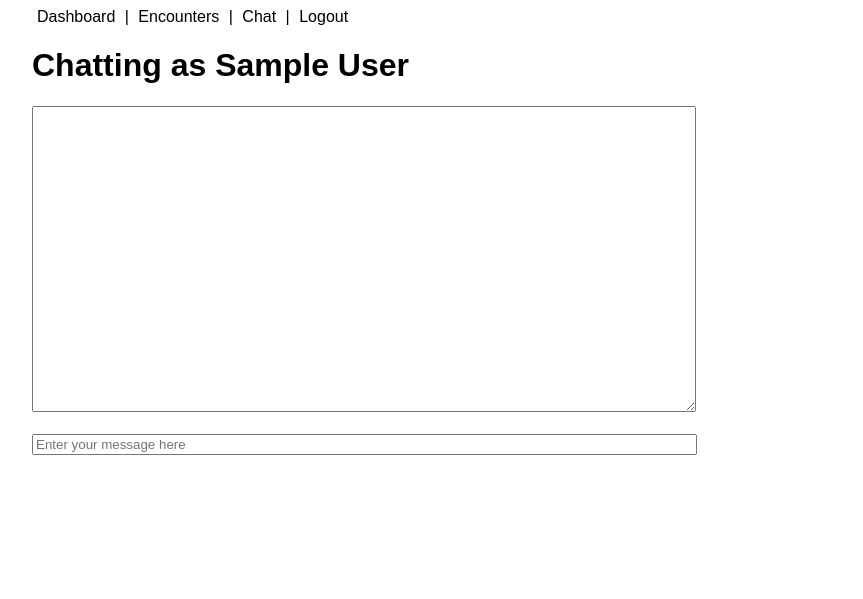
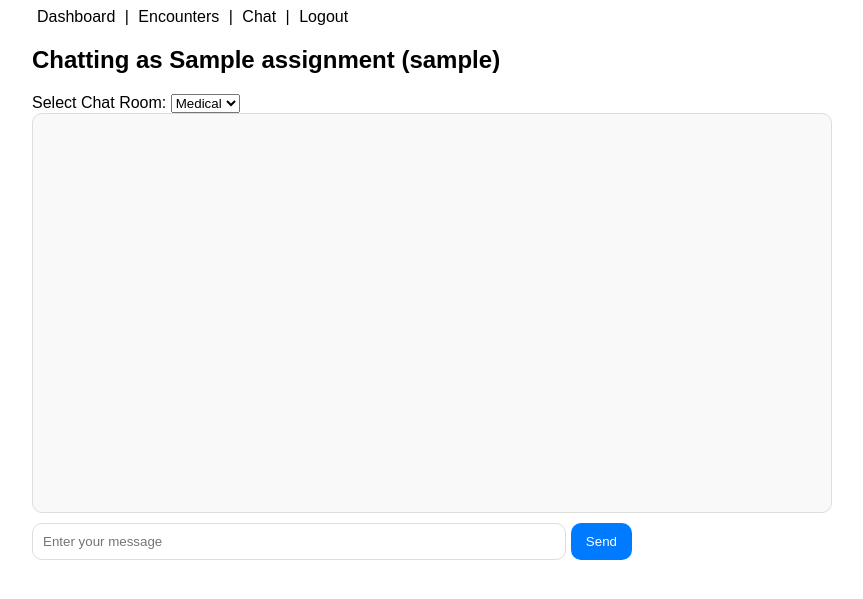
Before and after one commit to porcej/med-tracker, a Flask app: template templates/chat.html in a window 1280 px wide. Shown: the top 599 px of the page, without its empty margins (183-1046 px from the left). Run offline with Flask 3, Linux system fonts and the light colour scheme; the visitor is signed in with stand-in values (Sample User, id 1); the template is opened without the code that fills it: most values are stand-ins (such as "Sample title", 1, 10 or a date in 2020); parts of the project's set-up code (start-up, migrations or seed data) failed here and were passed over.

Commit message:
Updated chat functionality

```diff
--- a/app.py
+++ b/app.py
@@ -26,6 +26,7 @@ from flask import Flask, render_template, request, redirect, url_for, flash, jso
 from flask_login import current_user, LoginManager, login_user, logout_user, login_required, UserMixin
 from urllib.parse import urlsplit
 from werkzeug.utils import secure_filename
+from datetime import datetime
 from flask_jwt_extended import JWTManager
 from flask_socketio import SocketIO, emit, join_room, leave_room
 
@@ -44,7 +45,7 @@ login_manager.login_view  = 'auth_bp.login'
 login_manager.init_app(app)
 
 socketio = SocketIO()
-socketio.init_app(app)
+socketio.init_app(app, cors_allowed_origins="*")
 
 # Setup some user stuff here
 class User(UserMixin):
@@ -289,11 +290,9 @@ def lookup():
 def chat():
     """Chat room. The user's name and room must be stored in
     the session."""
-    name = current_user.name
-    room = 'chat'
-    # if name == '' or room == '':
-    #     return redirect(url_for('.index'))
-    return render_template('chat.html', name=name, room=room, is_admin=current_user.is_admin, active_page='chat')
+    assignment = current_user.name
+    username = current_user.get_person()
+    return render_template('chat.html', assignment=assignment, username=username, is_admin=current_user.is_admin, active_page='chat')
 
 
 
@@ -475,31 +474,61 @@ def send_sio_msg(msg_type, msg, room=None):
 # *====================================================================*
 #         SocketIO Chat
 # *====================================================================*
-@socketio.on('joined', namespace='/chat')
-def joined(message):
-    """Sent by clients when they enter a room.
-    A status message is broadcast to all people in the room."""
-    room = 'chat'
-    join_room(room)
-    emit('status', {'msg': current_user.name + ' has entered the room.'}, room=room)
+# @socketio.on('joined', namespace='/chat')
+# def joined(message):
+#     """Sent by clients when they enter a room.
+#     A status message is broadcast to all people in the room."""
+#     room = 'chat'
+#     join_room(room)
+#     emit('status', {'msg': current_user.name + ' has entered the room.'}, room=room)
 
 
-@socketio.on('text', namespace='/chat')
-def text(message):
-    """Sent by a client when the user entered a new message.
-    The message is sent to all people in the room."""
-    room = 'chat'
-    emit('message', {'msg': current_user.name + ':' + message['msg']}, room=room)
+# @socketio.on('text', namespace='/chat')
+# def text(message):
+#     """Sent by a client when the user entered a new message.
+#     The message is sent to all people in the room."""
+#     room = 'chat'
+#     emit('message', {'msg': current_user.name + ':' + message['msg']}, room=room)
 
 
-@socketio.on('left', namespace='/chat')
-def left(message):
-    """Sent by clients when they leave a room.
-    A status message is broadcast to all people in the room."""
-    room = 'chat'
-    leave_room(room)
-    emit('status', {'msg': current_user.name + ' has left the room.'}, room=room)
+# @socketio.on('left', namespace='/chat')
+# def left(message):
+#     """Sent by clients when they leave a room.
+#     A status message is broadcast to all people in the room."""
+#     room = 'chat'
+#     leave_room(room)
+#     emit('status', {'msg': current_user.name + ' has left the room.'}, room=room)
 
+@socketio.on('join', namespace='/chat')
+def handle_join(data):
+    room = data['room']
+    join_room(room)
+    previous_messages = db.get_chat_messages(room)
+    emit('previous_messages', previous_messages, room=request.sid)
+
+@socketio.on('send_message', namespace='/chat')
+def handle_send_message(data):
+    room = data['room']
+    assignment = current_user.name
+    username = current_user.get_person()
+    content = data['message']
+    created_at = datetime.now().strftime('%Y-%m-%d %H:%M:%S')
+
+
+    db.add_chat_message(room=room, assignment=assignment, username=username, content=content, created_at=created_at)
+    message = {
+        "assignment": assignment,
+        "username": username,
+        "content": content,
+        "created_at": created_at
+    }
+
+    emit('receive_message', message, room=room)
+
+# @socketio.on('disconnect', namespace='/chat')
+# def handle_disconnect(data):
+#     room = data['room']
+#     leave_room(room)
 
 
 
--- a/static/css/chat.css
+++ b/static/css/chat.css
@@ -1,11 +1,11 @@
-body {
+/*body {
     font-family: Arial, sans-serif;
     display: flex;
     flex-direction: column;
     align-items: center;
-}
+}*/
 #chat-box {
-    width: 80%;
+    width: 100%;
     max-width: 800px;
     height: 400px;
     overflow-y: scroll;
--- /dev/null
+++ b/static/js/chat.js
@@ -0,0 +1,67 @@
+// var socket = io();
+var socket = io.connect('//' + document.domain + ':' + location.port + '/chat');
+
+var currentRoom = localStorage.getItem('currentRoom') || 'Medical';
+
+socket.on('connect', function() {
+    joinRoom(currentRoom);
+});
+
+socket.on('previous_messages', function(messages) {
+    let chatBox = document.getElementById('chat-box');
+    chatBox.innerHTML = '';
+    messages.forEach(function(message) {
+        addMessageToChatBox(message, message.assignment === assignment ? 'right' : 'left');
+    });
+});
+
+socket.on('receive_message', function(data) {
+    addMessageToChatBox(data, data.assignment === assignment ? 'right' : 'left');
+});
+
+document.getElementById('message-form').onsubmit = function(e) {
+    e.preventDefault();
+    let message = document.getElementById('message').value;
+    if (message) {
+        socket.emit('send_message', {message: message, room: currentRoom});
+        document.getElementById('message').value = '';
+    }
+};
+
+document.getElementById('room-select').onchange = function() {
+    let newRoom = this.value;
+    if (newRoom !== currentRoom) {
+        leaveRoom(currentRoom);
+        currentRoom = newRoom;
+        localStorage.setItem('currentRoom', currentRoom); // Update room in localStorage
+        joinRoom(currentRoom);
+    }
+};
+
+function joinRoom(room) {
+    socket.emit('join', {room: room});
+}
+
+function leaveRoom(room) {
+    socket.emit('leave', {room: room});
+}
+
+function addMessageToChatBox(data, alignment) {
+    let chatBox = document.getElementById('chat-box');
+    let messageDiv = document.createElement('div');
+    messageDiv.classList.add('message', alignment);
+
+    // Format the timestamp to show only hours and minutes
+    let timestamp = new Date(data.created_at);
+    let hours = timestamp.getHours().toString().padStart(2, '0');
+    let minutes = timestamp.getMinutes().toString().padStart(2, '0');
+    let formattedTime = `${hours}:${minutes}`;
+
+    let bubble = document.createElement('div');
+    bubble.classList.add('bubble', alignment === 'right' ? 'right' : 'left');
+    bubble.innerHTML = `<strong>${data.assignment}</strong> (${data.username})<span class="timestamp">  @  ${formattedTime}</span><br>${data.content}`;
+
+    messageDiv.appendChild(bubble);
+    chatBox.appendChild(messageDiv);
+    chatBox.scrollTop = chatBox.scrollHeight;
+}
--- a/templates/chat.html
+++ b/templates/chat.html
@@ -4,50 +4,39 @@
     <title>Chat | Med Tracking</title>
     <meta name="viewport" content="width=device-width, initial-scale=1">
     <link href="{{ url_for('static', filename='css/style.css') }}" rel="stylesheet" type="text/css">
+    <link href="{{ url_for('static', filename='css/chat.css') }}" rel="stylesheet" type="text/css">
     <script src="{{ url_for('static', filename='vend/jquery/jquery-3.7.1.min.js') }}"></script>
     <script src="{{ url_for('static', filename='vend/socket.io/4.4.1/socket.io.min.js')}}"></script>
-            <script type="text/javascript" charset="utf-8">
-            var socket;
-            $(document).ready(function(){
-                socket = io.connect('//' + document.domain + ':' + location.port + '/chat');
-                socket.on('connect', function() {
-                    socket.emit('joined', {});
-                });
-                socket.on('status', function(data) {
-                    $('#chat').val($('#chat').val() + '<' + data.msg + '>\n');
-                    $('#chat').scrollTop($('#chat')[0].scrollHeight);
-                });
-                socket.on('message', function(data) {
-                    $('#chat').val($('#chat').val() + data.msg + '\n');
-                    $('#chat').scrollTop($('#chat')[0].scrollHeight);
-                });
-                $('#text').keypress(function(e) {
-                    var code = e.keyCode || e.which;
-                    if (code == 13) {
-                        text = $('#text').val();
-                        $('#text').val('');
-                        socket.emit('text', {msg: text});
-                    }
-                });
-            });
-            function leave_room() {
-                socket.emit('left', {}, function() {
-                    socket.disconnect();
-                    // go back to the login page
-                });
-            }
-        </script>
 </head>
 <body>
 <div class="content">
     {% include 'navbar.html' %}
   <div class="aid-station-stats">
-    <h1> Chatting as {{ current_user.name }}</h1>
+    <h2>Chatting as <strong>{{ assignment }}</strong> ({{username}})</h2>
+    <label for="room-select">Select Chat Room:</label>
+    <select id="room-select">
+        <option value="Medical">Medical</option>
+        <option value="AREDN">AREDN</option>
+        <option value="Log">Log</option>
+    </select>
   </div>
   <div class="chat-container">
-    <textarea id="chat" cols="80" rows="20"></textarea><br><br>
-    <input id="text" size="80" placeholder="Enter your message here"><br><br>
+    <div id="chat-box"></div>
+    <form id="message-form">
+        <input type="text" id="message" placeholder="Enter your message">
+        <button type="submit">Send</button>
+    </form>
   </div>
-</div>
+  <script>
+    var assignment = "{{ assignment }}";
+    var username = "{{ username }}";
+    if (!localStorage.getItem('currentRoom')) {
+      localStorage.setItem('currentRoom', 'Medical'); // default room
+    }
+    var currentRoom = localStorage.getItem('currentRoom');
+    // Set the dropdown to the current room
+    document.getElementById('room-select').value = currentRoom;
+  </script>
+  <script src="{{ url_for('static', filename='js/chat.js') }}"></script>
 </body>
 </html>
```
Also changed, not shown: models.py (+35 -0 lines).
